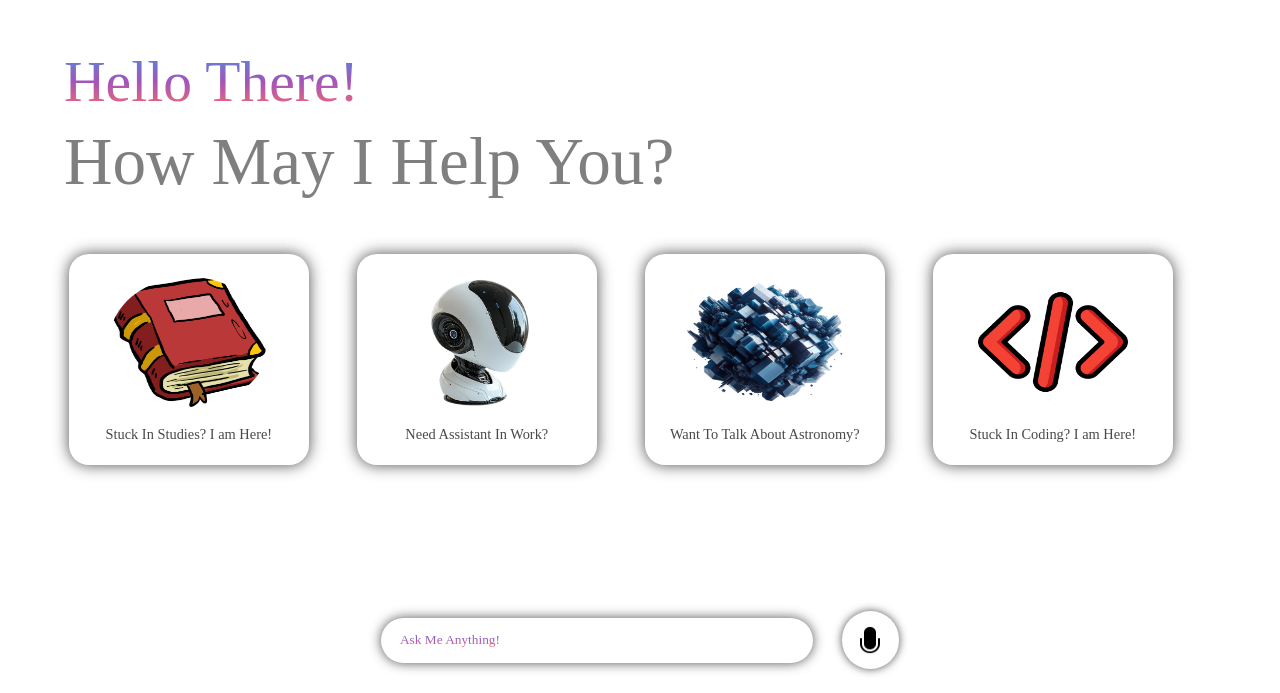
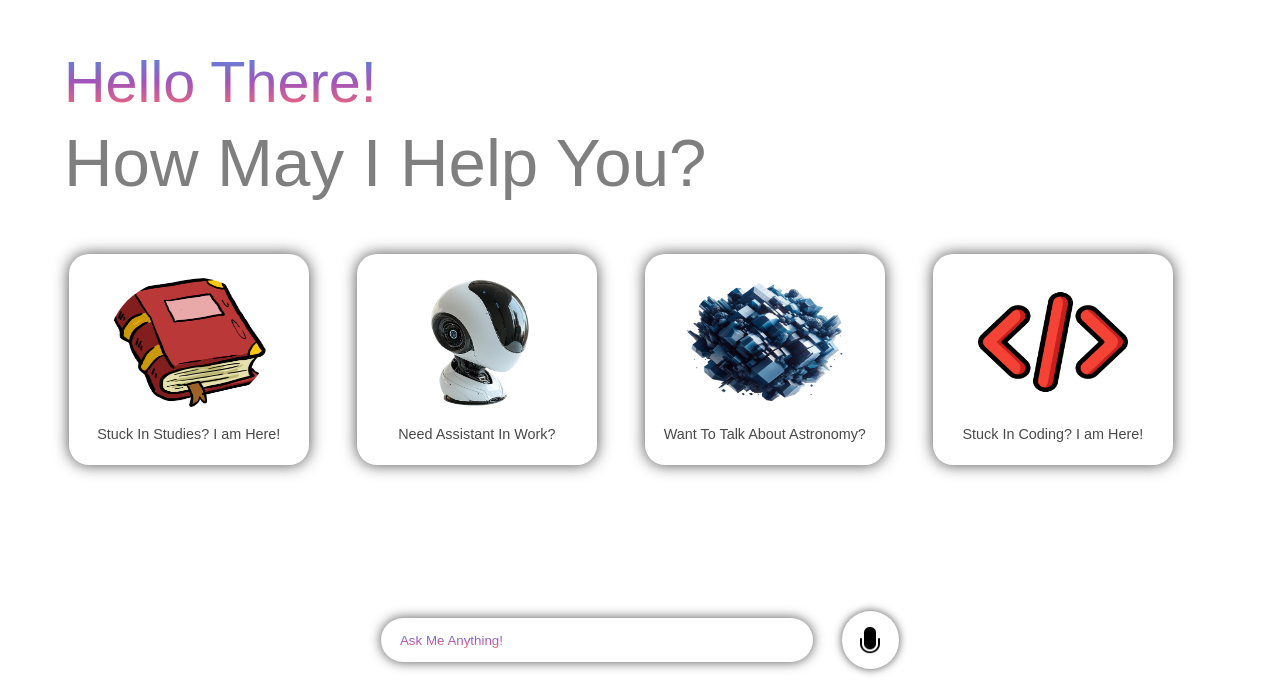
Before and after one commit to AminAmir121/Chatbot, a Next.js app: page / in a window 1280 px wide. Shown: the part 107-800 px from the top of the page. Built offline with nearby package versions, Linux system fonts and the light colour scheme; no server answers; a web font is replaced by a local one.

Commit message:
Fixed font path with format and accessing

```diff
--- a/app/globals.css
+++ b/app/globals.css
@@ -16,7 +16,7 @@ span
 }
 
 * {
-    font-family: Eras ITC;
+    font-family: 'Eras ITC' , sans-serif;
     margin: 0;
     padding: 0;
     scroll-behavior: smooth;
```
